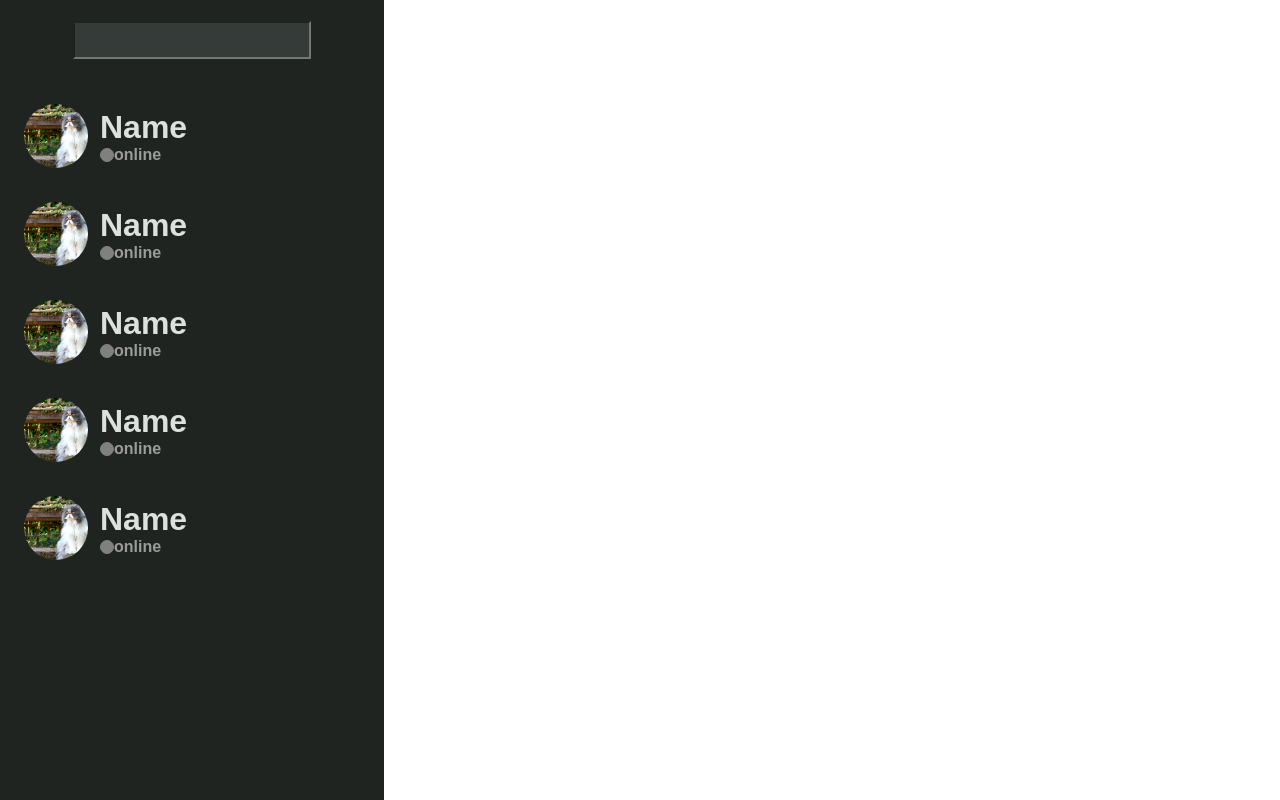
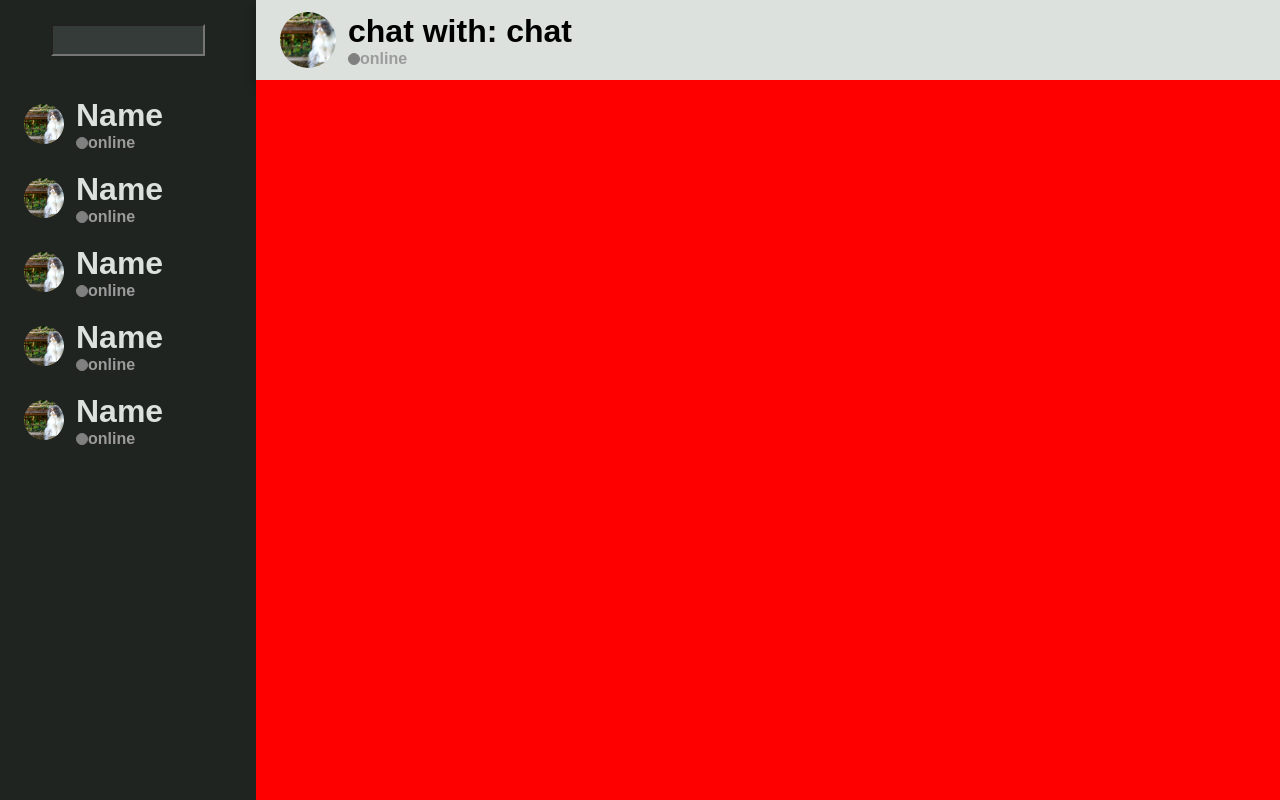
Before and after one commit to DanyMarca/chat, a PHP site: page / in a window 1280 px wide. Run offline with PHP 8.4, Linux system fonts and the light colour scheme.

Commit message:
start-caht

```diff
--- /dev/null
+++ b/FE/components/main/main.css
@@ -0,0 +1,44 @@
+.main-header{
+    background-color: var(--messages-text-colo);
+    height: 10vh;
+    width: 100%;
+    display: flex;
+    align-items: center;
+    padding: 12px;
+    box-shadow: 0 6px 10px rgba(0, 0, 0, 0.3);
+}
+
+div#main-header-profile-image{
+    height: 100%;
+    aspect-ratio: 1 / 1;
+    border-radius: 50%;
+    background-image: url(../../../images/image1.jpg);
+    background-size: cover ;
+    background-repeat: no-repeat;
+    background-position: center;
+    background-color: red;
+    margin: 12px;
+}
+
+div#status-color{
+    height: 12px;
+    aspect-ratio: 1/1;
+    align-items: center;
+    border-radius: 50%;
+    background-color: gray;
+    border: 1px solid gray;
+}
+h4#status-text{
+    color: var(--secondary-texts-color);
+    margin: 0px;
+}
+
+div#main-header-chat-status{
+    display: flex;
+    align-items: center;
+}
+
+div#main-chat{
+    background-color: red;
+    flex: 1;
+}
--- /dev/null
+++ b/FE/components/main/main.html
@@ -0,0 +1,23 @@
+<link rel="stylesheet" href="main.css">
+
+<div class="main-header">
+    <div id="main-header-profile-image">
+
+    </div>
+    <div id="main-header-content">
+        <h1 id="main-header-chat-name">
+            chat with: chat
+        </h1>
+        <div id="main-header-chat-status">
+            <div id="status-color"></div>
+            <h4 id="status-text">
+                online
+            </h4>
+        </div>
+    </div>
+</div>
+<div id="main-chat">
+    <div id="main-chat-content">
+
+    </div>
+</div>
--- /dev/null
+++ b/FE/components/messages-coming/messages-coming.css
@@ -0,0 +1,3 @@
+.mesage-coming{
+    background-color: var(--);
+}
--- a/FE/components/sidebar-chat/sidebar-chat.css
+++ b/FE/components/sidebar-chat/sidebar-chat.css
@@ -7,6 +7,7 @@
     cursor: pointer;
     border-radius: 16px;
     transition: all 0.2s ease-in-out;
+    overflow: hidden;
 }
 .chat:hover{
     background-color: var(--sidebar-hilight-50);
@@ -31,9 +32,10 @@ div#chat-content{
     color: var(--messages-text-colo);
 
 }
-h1#chat-name{
+h1#main-header-chat-name{
     margin: 0px;
 }
+
 div#chat-status{
     display: flex;
     align-items: center;
@@ -50,3 +52,6 @@ h4#status-text{
     color: var(--secondary-texts-color);
     margin: 0px;
 }
+h1#chat-name{
+    margin: 0px;
+}
--- a/FE/index.php
+++ b/FE/index.php
@@ -3,13 +3,14 @@
 <head>
     <meta charset="UTF-8">
     <meta name="viewport" content="width=device-width, initial-scale=1.0">
-    <title>Document</title>
+    <title>Chat</title>
 
     <!-- import styles -->
     <link rel="stylesheet" href="style.css">
     <link rel="stylesheet" href="components/sidebar-chat/sidebar-chat.css">
-
-
+    <link rel="stylesheet" href="components/main//main.css">
+    <link rel="stylesheet" href="components/messages-coming/messages-coming.css">
+    <link rel="stylesheet" href="components/messages-sending/messages-sending.css">
 </head>
 <body>
 
@@ -29,14 +30,11 @@
         </div>
     </div>
 
-    <main>
-        <div id="main-header">
-
-        </div>
-        <div id="main-chat">
-
-        </div>
-    </main>
+    <div id="main">
+        <?php
+            include('components/main/main.html');
+        ?>
+    </div>
     <!-- import js -->
     <script src="components/sidebar-chat/sidebar-chat.js"></script>
 </body>
--- a/FE/style.css
+++ b/FE/style.css
@@ -11,15 +11,19 @@
     --messages-text-colo: #DCE1DE;
     --secondary-texts-color:#9b9b9b ;
 }
+* {
+    box-sizing: border-box;
+}
 
 body{
     margin: 0px;
     font-family: Arial, Helvetica, sans-serif;
+    display: flex;
 }
 
 div#sidebar{
     background-color: var(--sidebar-background);
-    width: 30%;
+    width: 20%;
     height: 100vh;
     display: flex;
     flex-direction: column;
@@ -46,3 +50,11 @@ div#sidebar-content-chats{
     flex-direction: column;
     gap: 10px;
 }
+
+#main {
+    /* background-color: red; */
+    height: 100vh;
+    flex: 1;
+    display: flex;
+    flex-direction: column;
+}
```
Also changed, not shown: FE/components/messages-coming/messages-coming.html (added, +10 -0 lines), FE/components/main/main.js (added), FE/components/messages-coming/messages-coming.js (added), FE/components/messages-sending/messages-sending.css (added), FE/components/messages-sending/messages-sending.html (added), FE/components/messages-sending/messages-sending.js (added).
